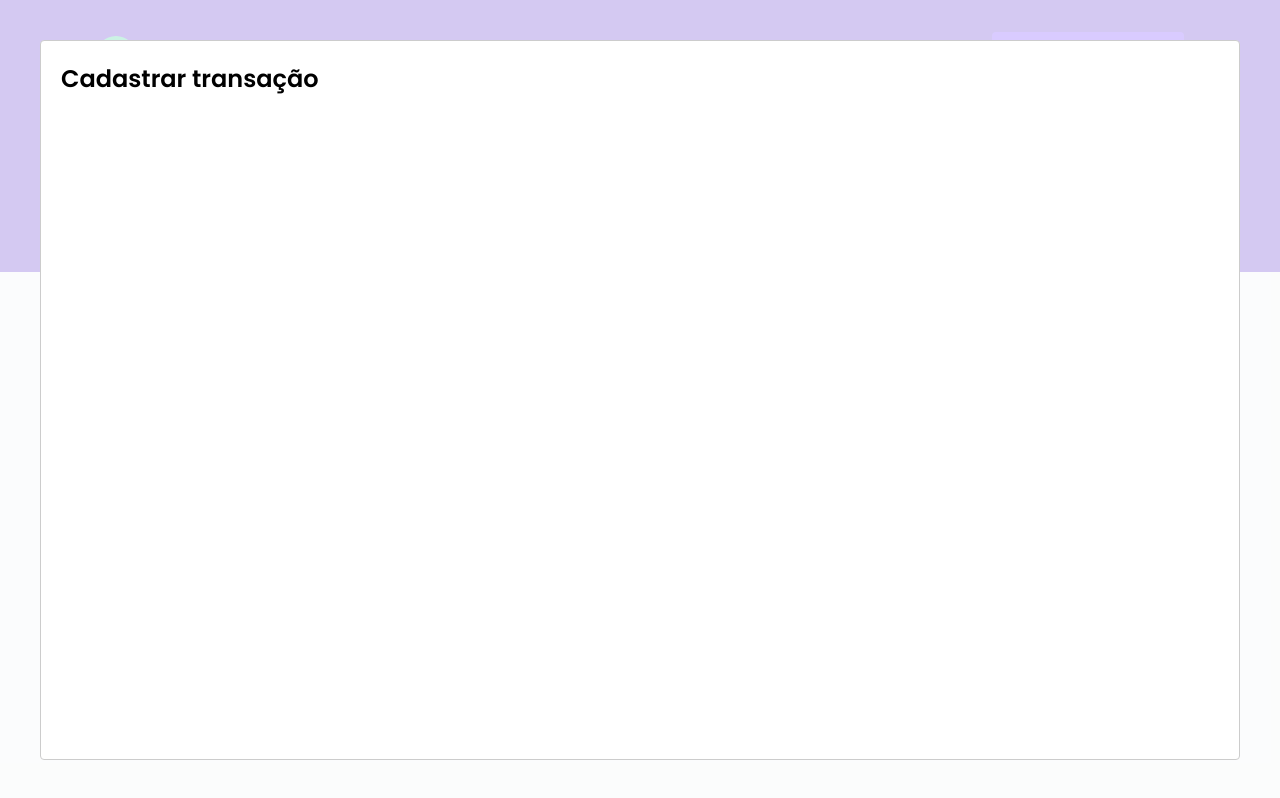
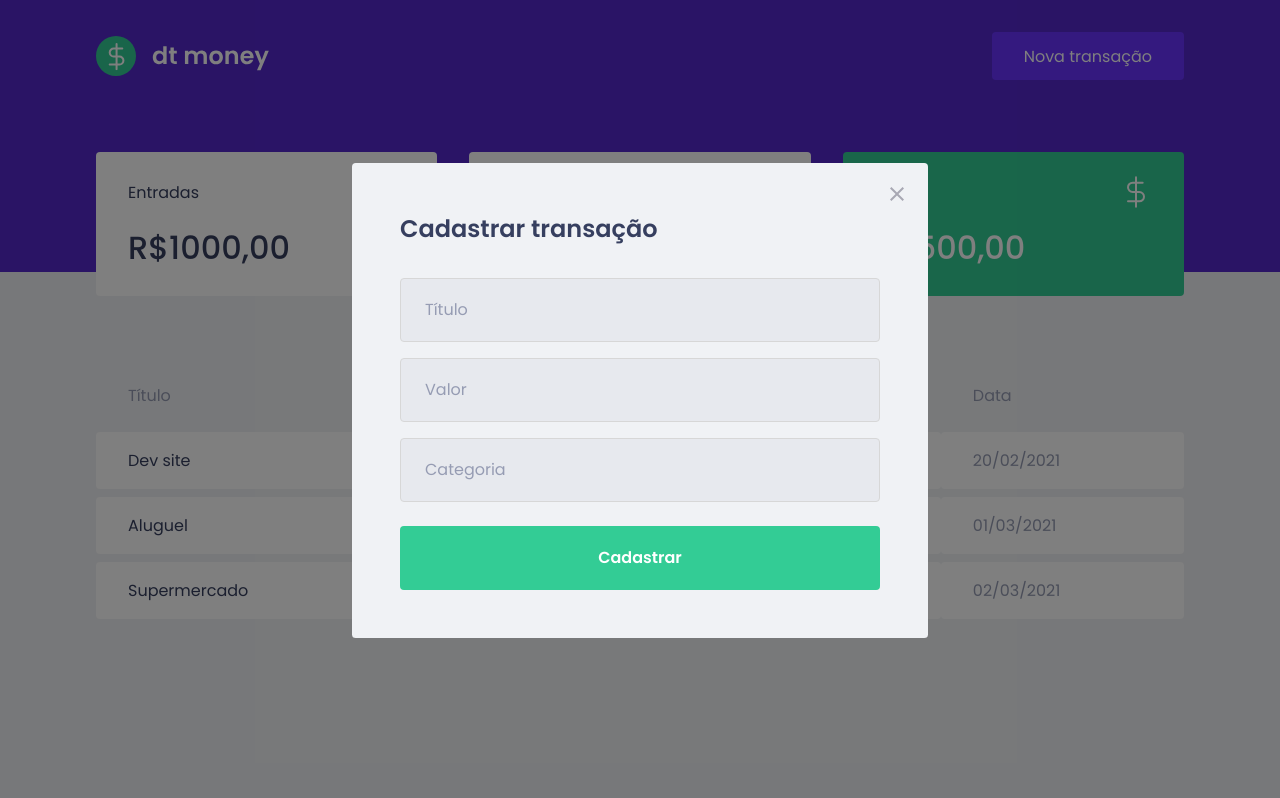
Before and after one commit to jefersonfdasilv/jmoney, a React (Create React App) app: page / in a window 1280 px wide. Both pictures are taken after a click on the button "Nova transação". Built offline with nearby package versions, Linux system fonts and the light colour scheme; no server answers; what miragejs would draw is missing.

Commit message:
Estiliza o modal de new transactions

```diff
--- a/src/App.tsx
+++ b/src/App.tsx
@@ -2,6 +2,7 @@
 import Modal from "react-modal";
 import { Dashboard } from "./components/Dashboard";
 import { Header } from "./components/Header";
+import { NewTransactionModal } from './components/NewTransactionModal';
 import {GlobalStyle} from "./styles/global";
 Modal.setAppElement('#root')
 export function App() {
@@ -18,13 +19,10 @@
     <>
       <Header onOpenNewTransactionModal={handleOpenNewTransactionModal} />
       <Dashboard/>
-      <Modal
+      <NewTransactionModal
           isOpen={isNewTransactionModalOpen}
           onRequestClose={handleCloseNewTransactionModal}
-      >
-          <h2>Cadastrar transação</h2>
-
-      </Modal>
+      />
       <GlobalStyle/>
     </>
   );
--- /dev/null
+++ b/src/components/NewTransactionModal/index.tsx
@@ -0,0 +1,42 @@
+import Modal from 'react-modal';
+import closeImg from '../../assets/close.svg';
+import { Container } from './styles';
+
+interface NewTransactionModalProps{
+    isOpen: boolean;
+    onRequestClose: () => void;
+}
+
+export function NewTransactionModal({isOpen,onRequestClose}: NewTransactionModalProps){
+    return (
+        <Modal
+          isOpen={isOpen}
+          onRequestClose={onRequestClose}
+          overlayClassName="react-modal-orverlay"
+          className="react-modal-content"
+      >
+        <button
+            type="button"
+            onClick={onRequestClose}
+            className="react-modal-close"
+        >
+              <img src={closeImg} alt="Fechar modal" />
+          </button>
+          <Container>
+            <h2>Cadastrar transação</h2>
+            <input
+                placeholder="Título"
+            />
+            <input
+                type="number"
+                placeholder="Valor"
+            />
+            <input
+                placeholder="Categoria"
+            />
+            <button type="submit">Cadastrar</button>
+          </Container>
+
+      </Modal>
+    )
+}
--- /dev/null
+++ b/src/components/NewTransactionModal/styles.ts
@@ -0,0 +1,49 @@
+import styled from 'styled-components';
+
+export const Container = styled.form`
+    h2 {
+        color: var(--text-title);
+        font-size: 1.5rem;
+        margin-bottom: 2rem;
+    }
+
+    input {
+        width: 100%;
+        padding: 0 1.5rem;
+        height: 4rem;
+        border-radius: 0.25rem;
+
+        border: 1px solid #d7d7d7;
+        background: #e7e9ee;
+
+        font-weight: 400;
+        font-size: 1rem;
+
+        &::placeholder{
+            color: var(--text-body);
+        }
+
+        & + input {
+            margin-top: 1rem;
+        }
+    }
+
+    button[type="submit"] {
+        width: 100%;
+        padding: 0 1.5rem;
+        height: 4rem;
+        background: var(--green);
+        color: #fff;
+        border-radius: 0.25rem;
+        border: 0;
+        font-size: 1rem;
+        margin-top: 1.5rem;
+        font-weight: 600;
+
+        transition: filter 0.2s;
+
+        &:hover{
+            filter: brightness(0.9)
+        }
+    }
+`;
--- a/src/styles/global.ts
+++ b/src/styles/global.ts
@@ -51,5 +51,42 @@
         cursor: not-allowed;
     }
 
+    .react-modal-orverlay{
+        background: rgba(0, 0, 0, 0.5);
+        position: fixed;
+        top: 0;
+        bottom: 0;
+        right: 0;
+        left: 0;
+
+        display: flex;
+        align-items: center;
+        justify-content: center;
+
+    }
+
+    .react-modal-content{
+        width: 100%;
+        max-width: 576px;
+        background: var(--background);
+        padding: 3rem;
+        position: relative;
+        border-radius: 0.24rem;
+
+    }
+
+    .react-modal-close{
+        position: absolute;
+        right: 1.5rem;
+        top: 1.5rem;
+        border: 0;
+        background: transparent;
+
+        transition: fixed 0.2s;
+
+        &:hover {
+            filter: brightness(0.8);
+        }
+    }
 
 `
```
